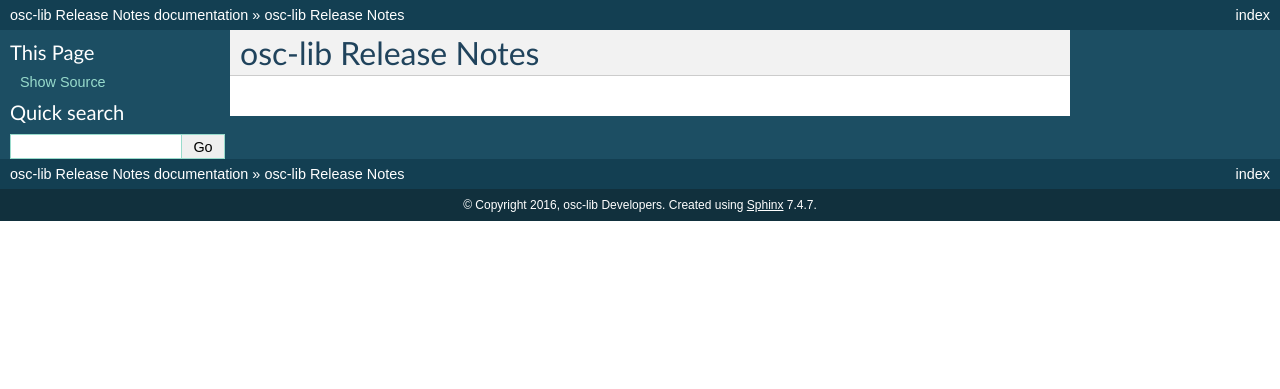
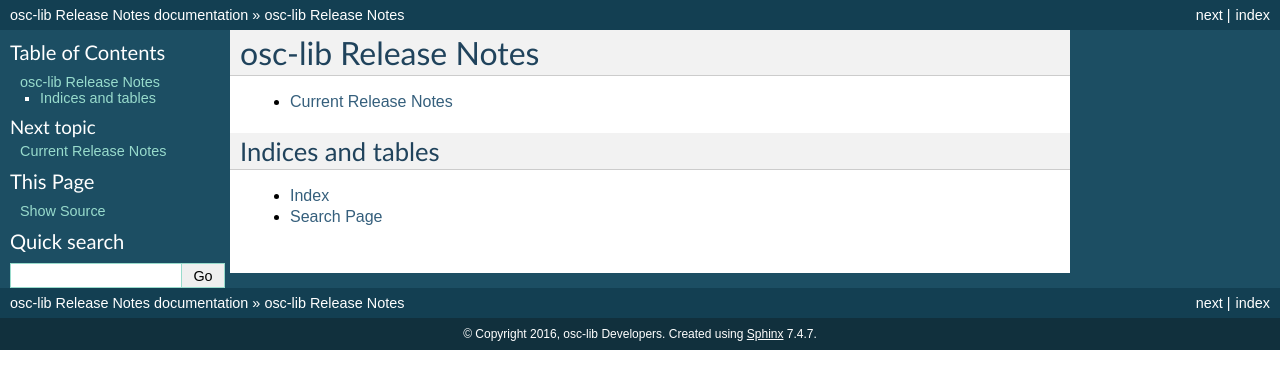
Before and after one commit to openstack/osc-lib, a Sphinx documentation site: the page built from releasenotes/source/index.rst, in a window 1280 px wide. Shown: the top 389 px of the page. Built offline with Sphinx 7.4.7, drawn with Linux system fonts in a browser that asks for light colours; the version number could not be read and is left out.

Commit message:
Add release notes for 1.0 release
Change-Id: If0d0921b08edd8a76ea1c42da57ba67c99b1af5d

```diff
--- a/README.rst
+++ b/README.rst
@@ -58,6 +58,7 @@ transition to using osc-lib:
 * openstackclient.common.session -> osc_lib.session
 * openstackclient.common.utils -> osc_lib.utils
 * openstackclient.i18n -> osc_lib.i18n
+* openstackclient.shell -> osc_lib.shell
 
 Also, some of the test fixtures and modules may be used:
 
--- a/releasenotes/source/index.rst
+++ b/releasenotes/source/index.rst
@@ -1,6 +1,14 @@
-=============================
+=====================
 osc-lib Release Notes
-=============================
+=====================
 
 .. toctree::
    :maxdepth: 1
+
+   unreleased
+
+Indices and tables
+==================
+
+* :ref:`genindex`
+* :ref:`search`
--- /dev/null
+++ b/releasenotes/source/unreleased.rst
@@ -0,0 +1,5 @@
+=====================
+Current Release Notes
+=====================
+
+.. release-notes::
```
Also changed, not shown: 1 other file.
